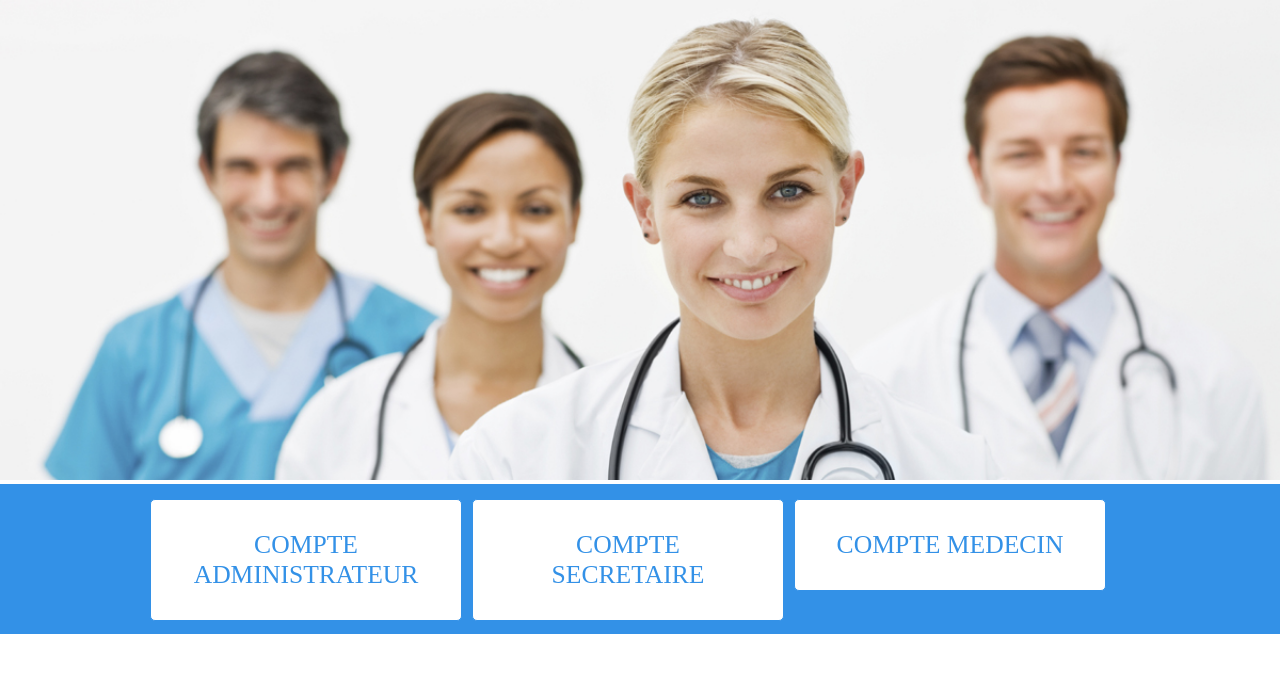
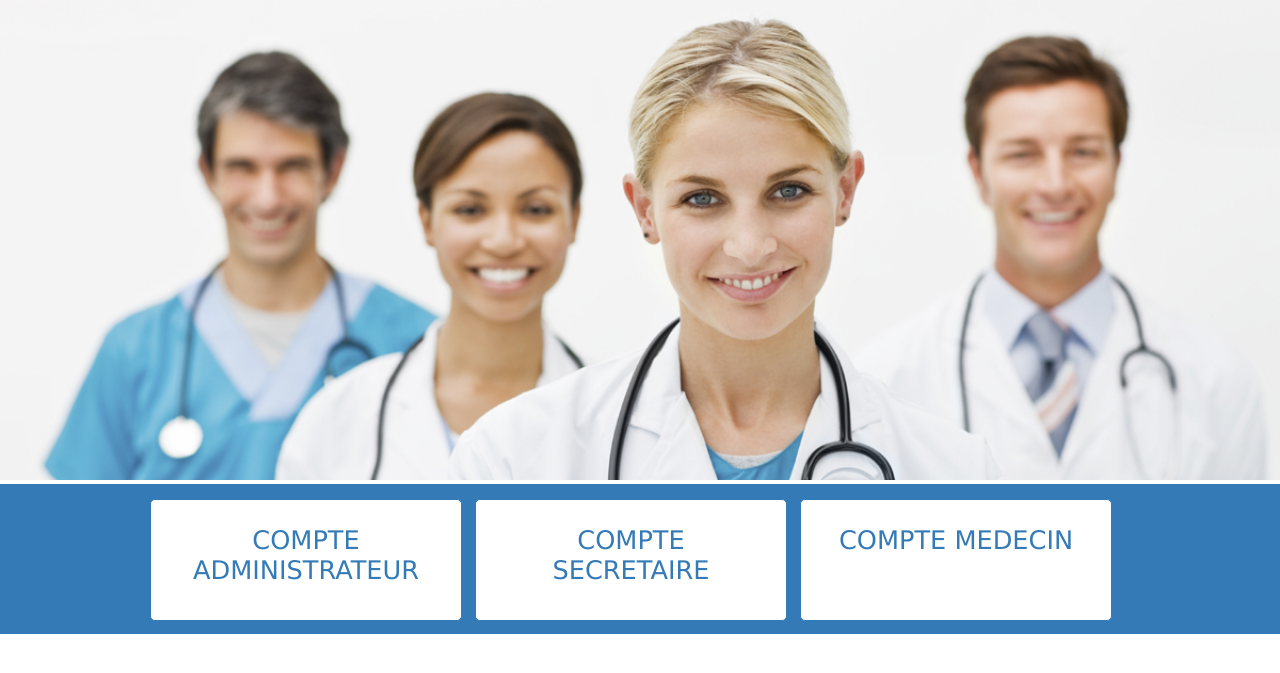
Before and after one commit to cheikh3008/hopital, a PHP site: page / in a window 1280 px wide. Shown: the top 673 px of the page. Run offline with PHP 8.4, Linux system fonts and the light colour scheme.

Commit message:
changement de la taille des boites li

```diff
--- a/css/main_index.css
+++ b/css/main_index.css
@@ -1,6 +1,6 @@
 body{
     width: 100%;
-    font-family: 'roboto' sans-serif;
+    font-family: Verdana, Arial, Helvetica, sans-serif;
     padding: 0;
     margin: 0;
 
@@ -8,7 +8,7 @@ body{
 .content{
     width: 100%;
     height: 150px;
-    background-color: #3391e7;
+    background-color: #337ab7;
 }
 nav{
     width: 980px;
@@ -21,12 +21,12 @@ ul{
 li{
     float: left;
     list-style: none;
-    padding: 30px;
+    padding: 25px;
     margin-top: 15px;
-    margin-right: 10px;
-    border: 1px solid #3391e7;
-    width: 250px;
-    height: auto;
+    margin-right: 13px;
+    border: 1px solid  #337ab7;
+    width: 260px;
+    height: 70px;
     background-color: #fff;
     border-radius: 5px;
     text-align: center;
@@ -37,7 +37,7 @@ a{
     text-decoration: none;
     text-align: center;
     font-size: 1.6em;
-    color: #3391e7;
+    color:  #337ab7;
     text-transform: uppercase;
     cursor: pointer;
     font-weight: 500;
```
